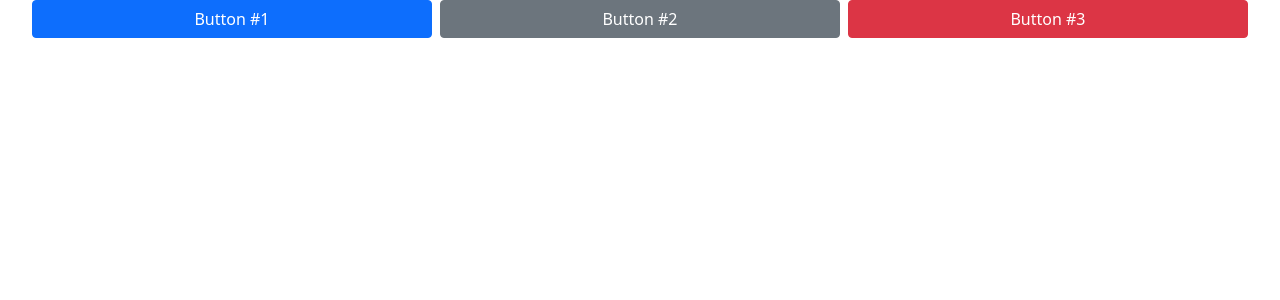
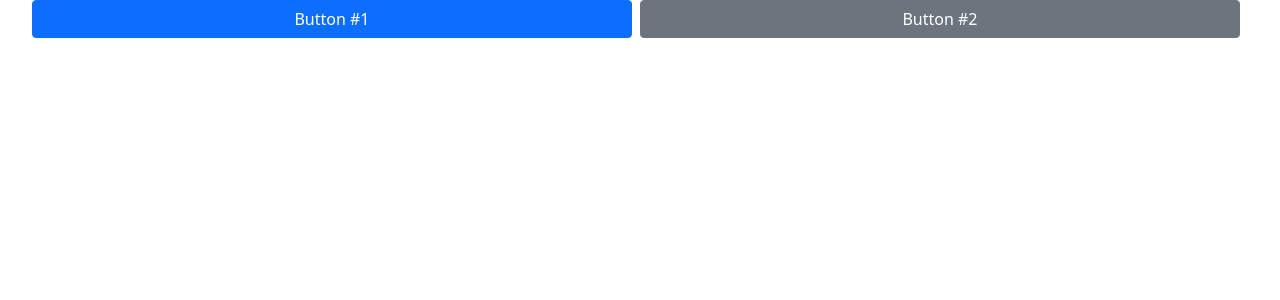
Before and after one commit to dalai97/blog, a Next.js app: page / in a window 1280 px wide. Shown: the top 300 px of the page. Built offline with nearby package versions, Linux system fonts and the light colour scheme.

Commit message:
test commit

```diff
--- a/pages/index.js
+++ b/pages/index.js
@@ -12,9 +12,6 @@ export default function Home() {
         <Button as={Col} variant="secondary" className="mx-2">
           Button #2
         </Button>
-        <Button as={Col} variant="danger">
-          Button #3
-        </Button>
       </Row>
     </div>
   );
```
